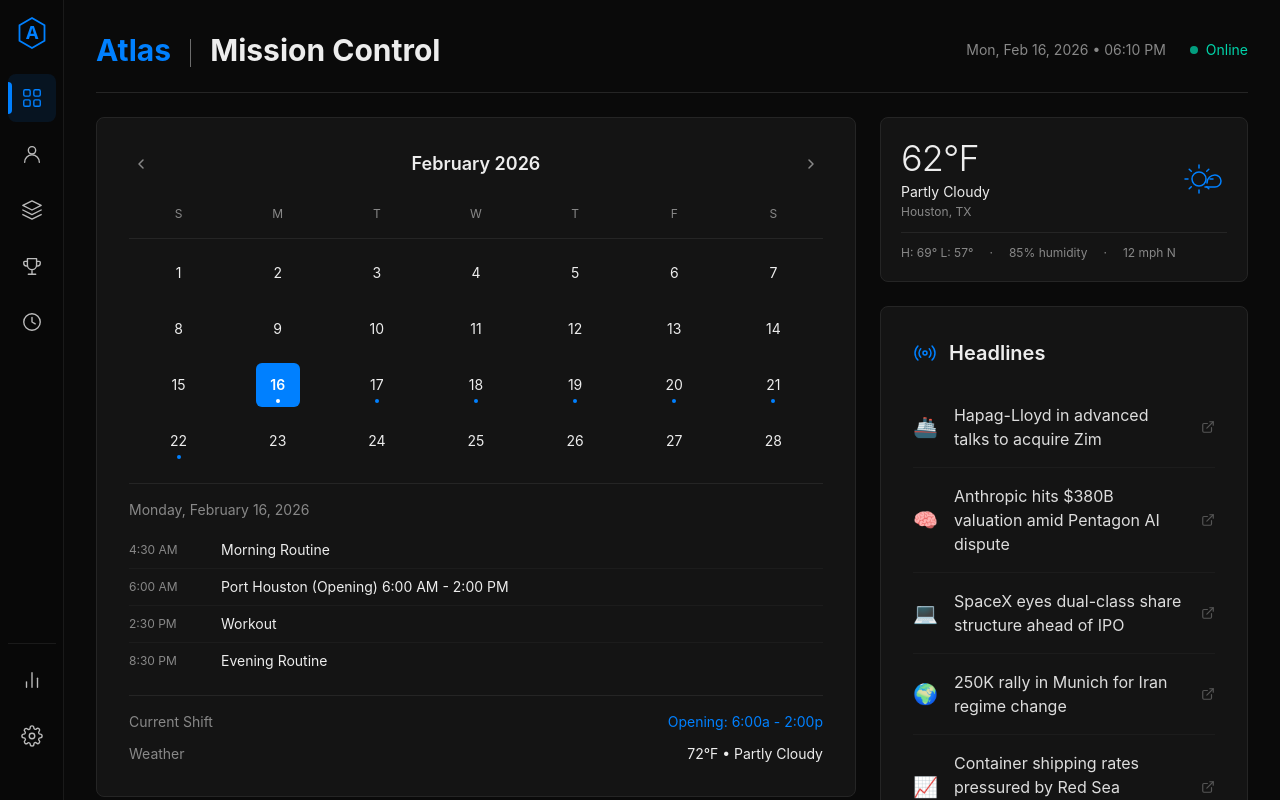
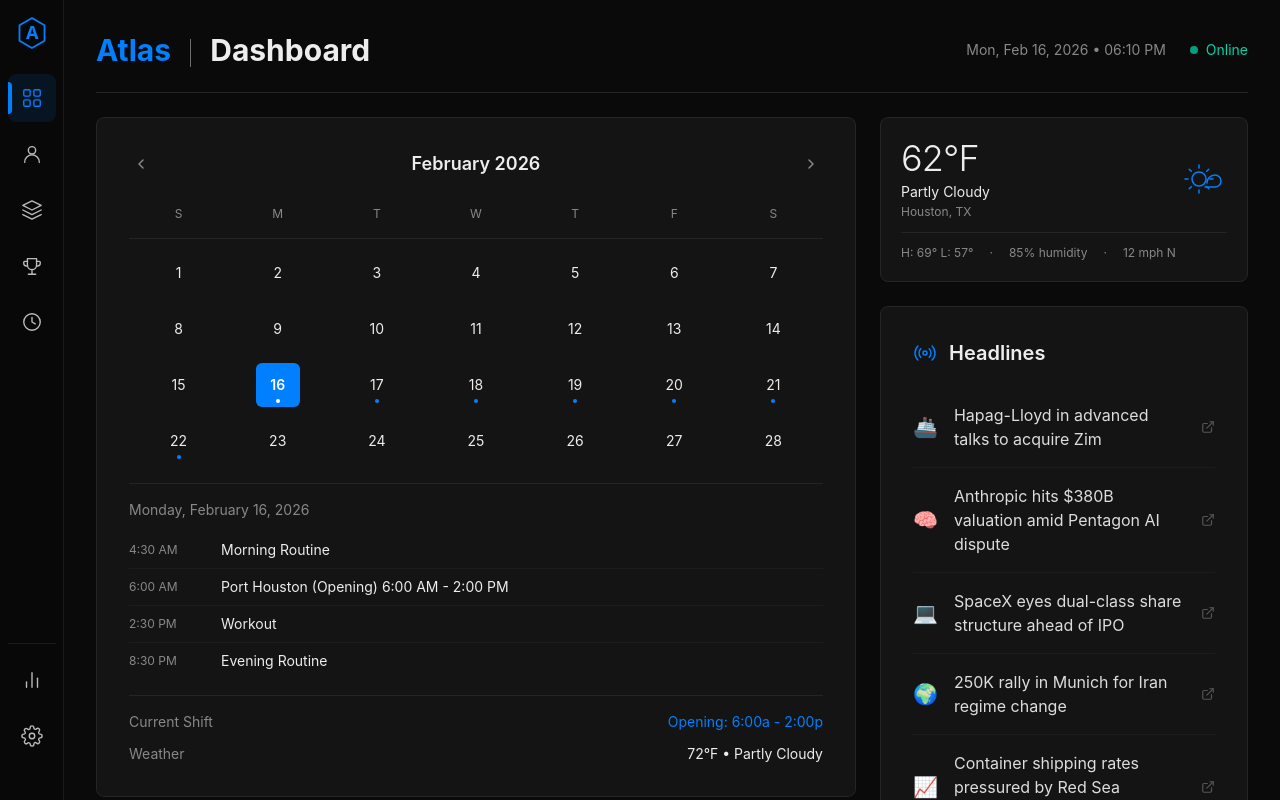
Before and after one commit to atlasbotadmin/mission-control, a Next.js app: page / in a window 1280 px wide. Built offline with nearby package versions, Linux system fonts and the light colour scheme.

Commit message:
Rename title to Dashboard

```diff
--- a/app/layout.tsx
+++ b/app/layout.tsx
@@ -3,7 +3,7 @@
 import Sidebar from "./components/Sidebar";
 
 export const metadata: Metadata = {
-  title: "Atlas Mission Control",
+  title: "Dashboard",
   description: "Personal mission control dashboard",
 };
 
--- a/app/page.tsx
+++ b/app/page.tsx
@@ -190,7 +190,7 @@
         <header className="flex flex-col md:flex-row md:items-center md:justify-between gap-4 pb-6 border-b border-border">
           <div>
             <h1 className="text-3xl font-bold">
-              <span className="text-accent">Atlas</span> <span className="inline-block w-px h-7 bg-white/40 mx-3 align-middle"></span> Mission Control
+              <span className="text-accent">Atlas</span> <span className="inline-block w-px h-7 bg-white/40 mx-3 align-middle"></span> Dashboard
             </h1>
           </div>
           <div className="flex items-center gap-6 text-sm">
```
